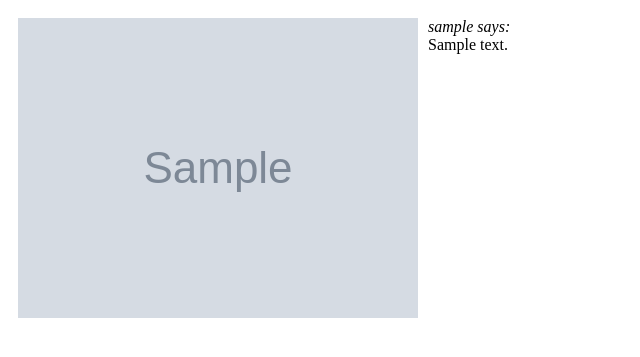
After one commit to jackmaney/flask-tutorial, a Python web app: template app/templates/post.html in a window 1280 px wide. The commit adds this page. Shown: the top 357 px of the page, without its empty margins (0-640 px from the left). Run offline with Jinja, Linux system fonts and the light colour scheme; the template is opened without the code that fills it: most values are stand-ins (such as "Sample title", 1, 10 or a date in 2020); grey boxes marked "Sample" are stand-in pictures.

Commit message:
Got a sensible post template

```diff
--- /dev/null
+++ b/app/templates/post.html
@@ -0,0 +1,12 @@
+<table>
+    <div style="float: left;padding: 10px;">
+        <img src="{{post.author.avatar(50)}}" alt="{{post.author.nickname}}" />
+    </div>
+    <div style="padding-top: 10px;">
+        <i>{{post.author.nickname}} says:</i><br>{{post.body}}
+    </div>
+    <div style="clear:both;">
+
+    </div>
+
+</table>
--- a/app/templates/user.html
+++ b/app/templates/user.html
@@ -4,8 +4,6 @@
 <h1>User: {{user.nickname}}</h1>
 <hr>
 {% for post in posts %}
-<p>
-    {{post.author.nickname}} says: <b>{{post.body}}</b>
-</p>
+    {% include "post.html" %}
 {% endfor %}
 {% endblock %}
```
